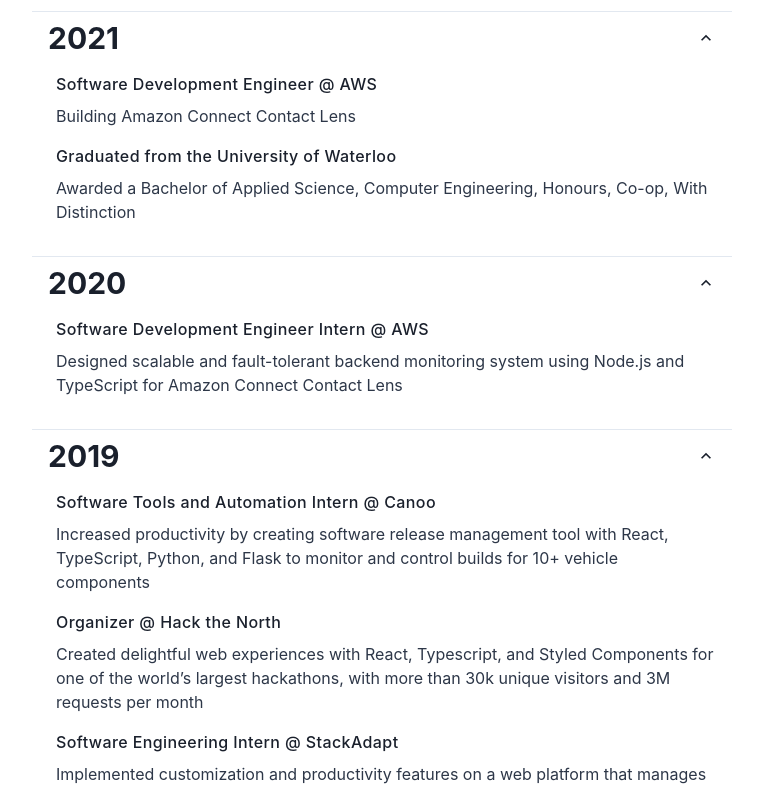
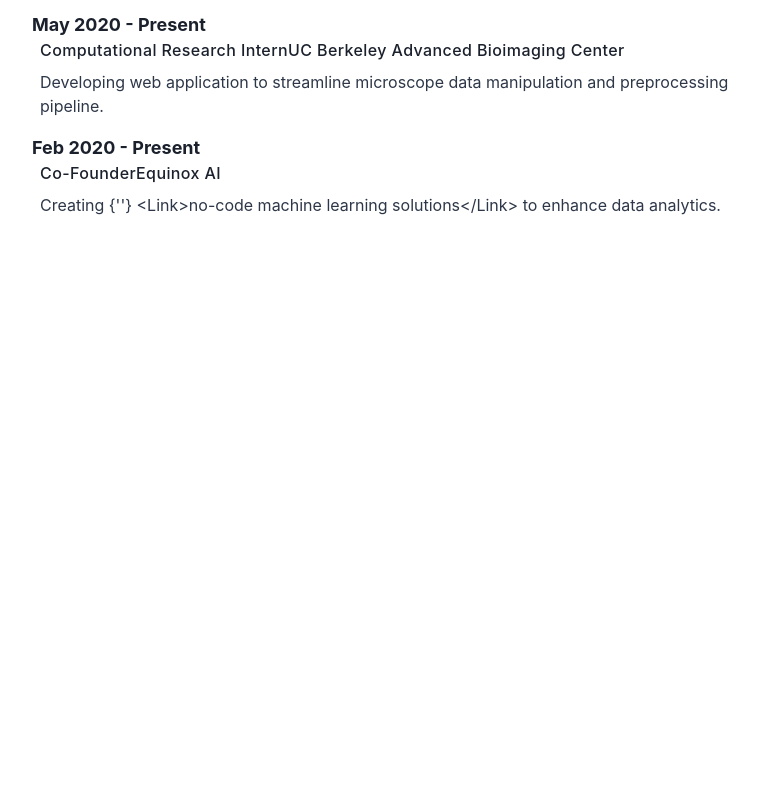
Before and after one commit to zpx01/personal-website, a React (Create React App) app: page / in a window 1280 px wide. Shown: the part 3301-4090 px from the top of the page, without its empty margins (258-1021 px from the left). Built offline with nearby package versions, Linux system fonts and the light colour scheme.

Commit message:
latest commit

```diff
--- a/src/components/Experience.js
+++ b/src/components/Experience.js
@@ -12,152 +12,54 @@
   AccordionIcon,
   AccordionPanel,
   Box,
-    Link
-  } from '@chakra-ui/react';
-  import { secondaryTextColor } from './darkMode';
+  Link,
+} from "@chakra-ui/react";
+import { secondaryTextColor } from "./darkMode";
 const TIMELINE_ITEMS = [
   {
-      year: '2021',
     items: [
       {
-          title: () => 'Software Development Engineer @ AWS',
+        time: () => "May 2020 - Present",
+        title: () => "Computational Research Intern",
+        place: () => "UC Berkeley Advanced Bioimaging Center",
         desc: () => (
           <>
-              Building{' '}
-              <Link
-                target="_blank"
-                rel="​noopener noreferrer"
-                href="https://aws.amazon.com/connect/contact-lens/"
-              >
-                Amazon Connect Contact Lens
-              </Link>
+            Developing web application to streamline microscope data
+            manipulation and preprocessing pipeline.
           </>
-          )
+        ),
       },
       {
-          title: () => 'Graduated from the University of Waterloo',
+        time: () => "Feb 2020 - Present",
+        title: () => "Co-Founder",
+        place: () => "Equinox AI",
         desc: () =>
-            `Awarded a Bachelor of Applied Science, Computer Engineering, Honours, Co-op, With Distinction`
-        }
-      ]
+          "Creating {''} <Link>no-code machine learning solutions</Link> to enhance data analytics.",
       },
-    {
-      year: '2020',
-      items: [
-        {
-          title: () => 'Software Development Engineer Intern @ AWS',
-          desc: () => (
-            <>
-              Designed scalable and fault-tolerant backend monitoring system using
-              Node.js and TypeScript for{' '}
-              <Link
-                target="_blank"
-                rel="​noopener noreferrer"
-                href="https://aws.amazon.com/connect/contact-lens/"
-              >
-                Amazon Connect Contact Lens
-              </Link>
-            </>
-          )
-        }
-      ]
+    ],
   },
-    {
-      year: '2019',
-      items: [
-        {
-          title: () => (
-            <>
-              Software Tools and Automation Intern @{' '}
-              <Link
-                target="_blank"
-                rel="​noopener noreferrer"
-                href="https://www.canoo.com/"
-              >
-                Canoo
-              </Link>
-            </>
-          ),
-          desc: () =>
-            'Increased productivity by creating software release management tool with React, TypeScript, Python, and Flask to monitor and control builds for 10+ vehicle components'
-        },
-        {
-          title: () => (
-            <>
-              Organizer @{' '}
-              <Link
-                target="_blank"
-                rel="​noopener noreferrer"
-                href="https://hackthenorth.com/"
-              >
-                Hack the North
-              </Link>
-            </>
-          ),
-          desc: () =>
-            'Created delightful web experiences with React, Typescript, and Styled Components for one of the world’s largest hackathons, with more than 30k unique visitors and 3M requests per month'
-        },
-        {
-          title: () => (
-            <>
-              Software Engineering Intern @{' '}
-              <Link
-                target="_blank"
-                rel="​noopener noreferrer"
-                href="https://www.stackadapt.com/"
-              >
-                StackAdapt
-              </Link>
-            </>
-          ),
-          desc: () =>
-            'Implemented customization and productivity features on a web platform that manages 3000+ ad campaigns with Ruby on Rails, React, and Redux'
-        }
-      ]
-    },
-    {
-      year: '2018',
-      items: [
-        {
-          title: () => (
-            <>
-              Software Developer Intern @{' '}
-              <Link
-                target="_blank"
-                rel="​noopener noreferrer"
-                href="https://monogramcc.com/"
-              >
-                Monogram
-              </Link>
-            </>
-          ),
-          desc: () =>
-            'Optimized performance and size for Qt application in C++ and photo-editing software plugins'
-        }
-      ]
-    }
 ];
 
-  const YearItems = ({ year, items }) => {
+const YearItems = ({ items }) => {
   const { colorMode } = useColorMode();
   return (
-      <AccordionItem>
-        <AccordionButton>
+    <div>
+      {items.map(({ time, title, place, desc }) => (
+        <Box>
           <Box flex="1" textAlign="left">
-            <Heading as="h3" size="lg" fontWeight="bold">
-              {year}
-            </Heading>
+            <Text fontWeight="bold" fontSize="lg">
+              {time()}
+            </Text>
           </Box>
-          <AccordionIcon />
-        </AccordionButton>
-        <AccordionPanel pb={4}>
           <List>
-            {items.map(({ title, desc }) => (
             <ListItem key={title}>
               <Stack ml={2} mb={4}>
                 <Flex align="center">
                   <Text fontWeight="medium" letterSpacing="wide">
                     {title()}
+                  </Text>
+                  <Text fontWeight="medium" letterSpacing="wide">
+                    {place()}
                   </Text>
                 </Flex>
                 <Text color={secondaryTextColor[colorMode]} ml={6}>
@@ -165,10 +67,10 @@
                 </Text>
               </Stack>
             </ListItem>
+          </List>
+        </Box>
       ))}
-          </List>
-        </AccordionPanel>
-      </AccordionItem>
+    </div>
   );
 };
 
@@ -181,11 +83,9 @@
       alignItems="flex-start"
       maxWidth="700px"
     >
-        <Accordion defaultIndex={[0, 1, 2, 3]} allowMultiple>
-          {TIMELINE_ITEMS.map(({ year, items }) => (
-            <YearItems key={year} year={year} items={items} />
+      {TIMELINE_ITEMS.map(({ items }) => (
+        <YearItems items={items} />
       ))}
-        </Accordion>
     </Flex>
   );
 };
```
Lines whose indentation alone changed are shown as unchanged.
